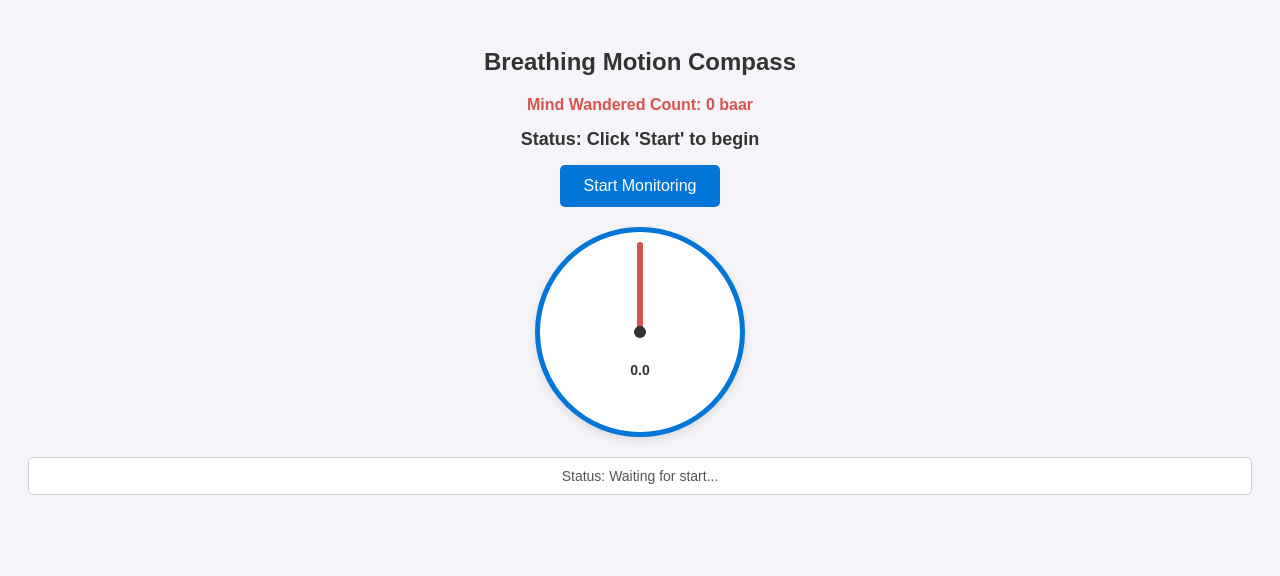
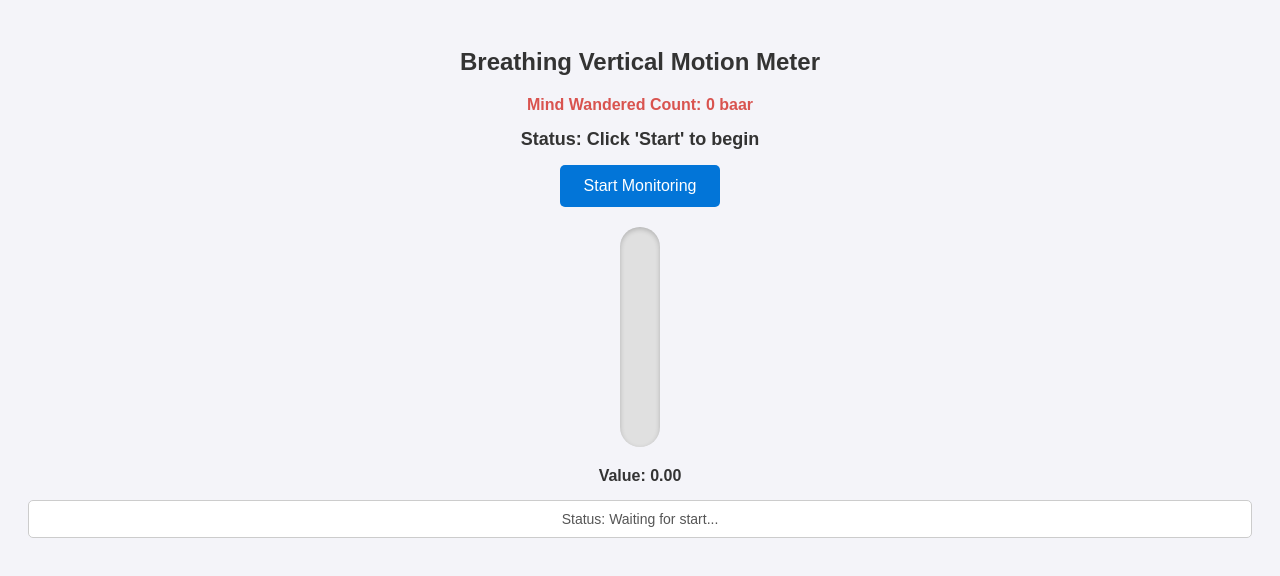
Before and after one commit to satyamwise89/breathing-alert, a plain HTML site: page index.html in a window 1280 px wide. Drawn offline with Linux system fonts and the light colour scheme.

Commit message:
Update title and restructure breathing motion display

```diff
--- a/index.html
+++ b/index.html
@@ -1,7 +1,7 @@
 <!DOCTYPE html>
 <html>
 <head>
-    <title>Breathing Motion Alert - Up/Down Movement</title>
+    <title>Breathing Vertical Motion Bar</title>
     <meta name="viewport" content="width=device-width, initial-scale=1.0">
     <style>
         body { font-family: Arial, sans-serif; text-align: center; padding: 20px; background: #f4f4f9; }
@@ -9,48 +9,34 @@
         #status { font-size: 18px; font-weight: bold; margin: 15px 0; color: #333; }
         #score-box { font-size: 16px; font-weight: bold; color: #d9534f; margin-bottom: 15px; }
 
-        .compass-container {
+        /* Compass ki jagah ek Vertical Line / Bar Container */
+        .vertical-container {
             position: relative;
-            width: 200px;
-            height: 200px;
+            width: 40px;
+            height: 220px;
             margin: 20px auto;
-            background: #fff;
-            border: 5px solid #0275d8;
-            border-radius: 50%;
+            background: #e0e0e0;
+            border-radius: 20px;
+            overflow: hidden;
+            box-shadow: inset 0 2px 5px rgba(0,0,0,0.2);
             display: flex;
-            align-items: center;
+            align-items: flex-end;
             justify-content: center;
-            box-shadow: 0 4px 10px rgba(0,0,0,0.1);
         }
-        .needle {
-            position: absolute;
-            width: 6px;
-            height: 90px;
-            background: #d9534f;
-            top: 10px;
-            left: calc(50% - 3px);
-            border-radius: 3px;
-            transform-origin: bottom center;
-            transition: transform 0.1s ease-out;
-            z-index: 2;
+        /* Yeh bar upar niche move karega saans ke sath */
+        .vertical-bar {
+            width: 100%;
+            height: 0%;
+            background: #0275d8;
+            border-radius: 0 0 20px 20px;
+            transition: height 0.05s ease-out;
         }
-        .center-number {
-            position: absolute;
-            font-size: 14px;
+        /* Center number bar ke upar ya niche live dikhega */
+        #centerNum {
+            font-size: 16px;
             font-weight: bold;
             color: #333;
-            background: rgba(255, 255, 255, 0.9);
-            padding: 4px 8px;
-            border-radius: 10px;
-            z-index: 3;
-            bottom: 50px;
-        }
-        .center-dot {
-            width: 12px;
-            height: 12px;
-            background: #333;
-            border-radius: 50%;
-            z-index: 2;
+            margin: 10px 0;
         }
 
         #debug { font-size: 14px; color: #555; background: #fff; padding: 10px; border-radius: 5px; margin-top: 15px; border: 1px solid #ccc; }
@@ -59,16 +45,16 @@
 </head>
 <body>
 
-    <h2>Breathing Motion Compass</h2>
+    <h2>Breathing Vertical Motion Meter</h2>
     <div id="score-box">Mind Wandered Count: <span id="wanderCount">0</span> baar</div>
     <div id="status">Status: Click 'Start' to begin</div>
     <button onclick="startSensor()">Start Monitoring</button>
 
-    <div class="compass-container">
-        <div class="needle" id="needle"></div>
-        <div class="center-number" id="centerNum">0.0</div>
-        <div class="center-dot"></div>
+    <!-- Vertical Line / Meter Container -->
+    <div class="vertical-container">
+        <div class="vertical-bar" id="vertBar"></div>
     </div>
+    <div id="centerNum">Value: 0.00</div>
 
     <div id="debug">Status: Waiting for start...</div>
 
@@ -88,7 +74,6 @@
         let lastZone = "none";
 
         function startSensor() {
-            // iOS aur modern browsers ke liye DeviceMotion permission check
             if (typeof DeviceMotionEvent !== 'undefined' && typeof DeviceMotionEvent.requestPermission === 'function') {
                 DeviceMotionEvent.requestPermission().then(response => {
                     if (response === 'granted') {
@@ -112,13 +97,13 @@
             document.getElementById("wanderCount").innerText = wanderCount;
             document.getElementById("status").style.color = "#d9534f";
 
-            // DeviceMotion listener for Z-axis upward/downward movement
+            // Pure linear acceleration bina gravity ke (sirf real up/down movement ke liye)
             window.addEventListener('devicemotion', handleMotion);
 
             let timeLeft = 30;
             let countdownInterval = setInterval(() => {
                 if (timeLeft > 0) {
-                    document.getElementById("status").innerText = `Calibrating... Pet par flat rakh kar normal aur gehri saans lein (${timeLeft}s remaining)`;
+                    document.getElementById("status").innerText = `Calibrating... Pet par flat rakh kar saans lein (${timeLeft}s remaining)`;
                     timeLeft--;
                 } else {
                     clearInterval(countdownInterval);
@@ -126,12 +111,12 @@
                         baseVal = Math.min(...calibrationValues);
                         targetVal = Math.max(...calibrationValues);
                     } else {
-                        baseVal = 9.8;
-                        targetVal = 10.5;
+                        baseVal = 0.0;
+                        targetVal = 0.5;
                     }
 
                     let totalExpansion = targetVal - baseVal;
-                    if (totalExpansion < 0.1) totalExpansion = 0.5; // Safety fallback
+                    if (totalExpansion < 0.05) totalExpansion = 0.2; // Safety fallback
 
                     threshold90 = baseVal + (totalExpansion * 0.90);
                     lowLimit15 = baseVal + (totalExpansion * 0.15);
@@ -152,20 +137,23 @@
         }
 
         function handleMotion(event) {
-            // Z-axis acceleration (pet ke upar-neeche hone par gravity ke sath value badalti/ghatati hai)
-            let zAxis = event.accelerationIncludingGravity ? event.accelerationIncludingGravity.z : 0;
-            if (zAxis === null) zAxis = 0;
+            // event.acceleration (bina gravity ke) seedha physical movement (push up/down) maapta hai
+            let accelZ = event.acceleration ? event.acceleration.z : 0;
+            if (accelZ === null) accelZ = 0;
 
-            // Needle rotation visual feedback ke liye (zAxis ko scale karke)
-            let rotationAngle = (zAxis - 9.8) * 30;
-            document.getElementById("needle").style.transform = `rotate(${rotationAngle}deg)`;
-            document.getElementById("centerNum").innerText = zAxis.toFixed(2);
+            // Agar value negative bhi aaye toh magnitude ya absolute le sakte hain ya seedha track kar sakte hain
+            let currentMove = Math.abs(accelZ);
+
+            // Vertical Bar ko animate karne ke liye percentage calculate karein (0 se 100%)
+            let barHeight = Math.min(Math.max((currentMove / 1.5) * 100, 0), 100);
+            document.getElementById("vertBar").style.height = barHeight + "%";
+            document.getElementById("centerNum").innerText = "Movement: " + currentMove.toFixed(2);
 
             if (isCalibrating) {
-                calibrationValues.push(zAxis);
+                calibrationValues.push(currentMove);
                 let currentMin = Math.min(...calibrationValues);
                 let currentMax = Math.max(...calibrationValues);
-                document.getElementById("debug").innerHTML = `Calibrating (30s)... Min: ${currentMin.toFixed(2)} | Max: ${currentMax.toFixed(2)} | Current: ${zAxis.toFixed(2)}`;
+                document.getElementById("debug").innerHTML = `Calibrating (30s)... Min: ${currentMin.toFixed(2)} | Max: ${currentMax.toFixed(2)}`;
                 return;
             }
 
@@ -174,14 +162,14 @@
             document.getElementById("debug").innerHTML = `Base: ${baseVal.toFixed(2)} | 15%: ${lowLimit15.toFixed(2)} | 90%: ${threshold90.toFixed(2)} | Shallow Count: <b>${shallowCount}</b>`;
 
             // 1. Low Zone (< 15% expansion / Stillness)
-            if (zAxis < lowLimit15) {
+            if (currentMove < lowLimit15) {
                 wasBelow15 = true;
                 lastZone = "low";
                 document.getElementById("status").innerText = "Status: Deep Stillness / Retention (<15%)";
                 document.getElementById("status").style.color = "purple";
             }
             // 2. High Zone (>= 90% expansion / Deep Breath) -> Smart Reset
-            else if (zAxis >= threshold90) {
+            else if (currentMove >= threshold90) {
                 wasBelow15 = false;
                 shallowCount = 0;
                 lastZone = "high";
@@ -196,7 +184,6 @@
                 }
                 lastZone = "middle";
 
-                // Agar lagataar 2 baar shallow breathing ho gayi hai toh beep bajegi
                 if (shallowCount > 2) {
                     wanderCount++;
                     document.getElementById("wanderCount").innerText = wanderCount;
```
